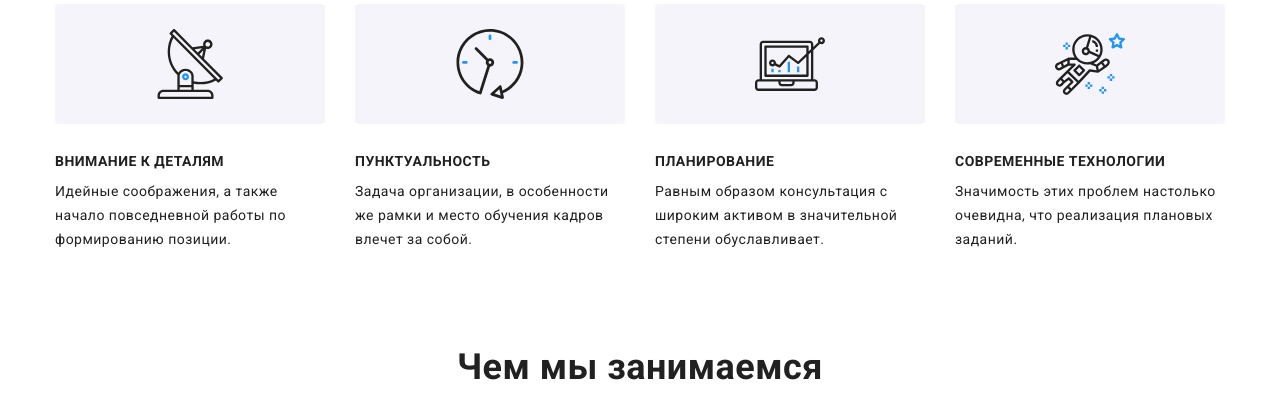
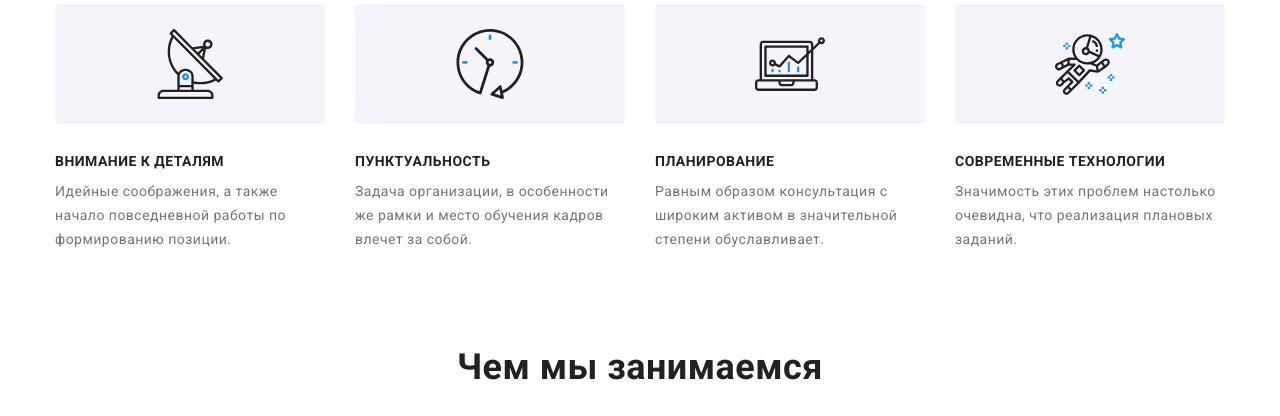
Before and after one commit to DenisSgh/goit-markup-hw-07, a plain HTML site: page index.html in a window 1280 px wide. Shown: the part 771-1187 px from the top of the page. Drawn offline with nearby package versions, Linux system fonts and the light colour scheme.

Commit message:
Added small fixes

```diff
--- a/sass/components/_feature.scss
+++ b/sass/components/_feature.scss
@@ -10,7 +10,7 @@
 }
 
 .feature p {
-  color: var(--secondary-text-color);
+  color: $secondaryTextColor;
   font-size: 14px;
   line-height: 1.71;
 }
--- a/sass/components/_page-header.scss
+++ b/sass/components/_page-header.scss
@@ -89,7 +89,7 @@ header {
   fill: currentColor;
 }
 
-//! Ссылки и взаимодействие с ними
+//! Links and interaction with them
 .link {
   color: $primaryTextColor;
   font-weight: 500;
```
Also changed, not shown: css/main.css, css/main.min.css, 2 other files.
